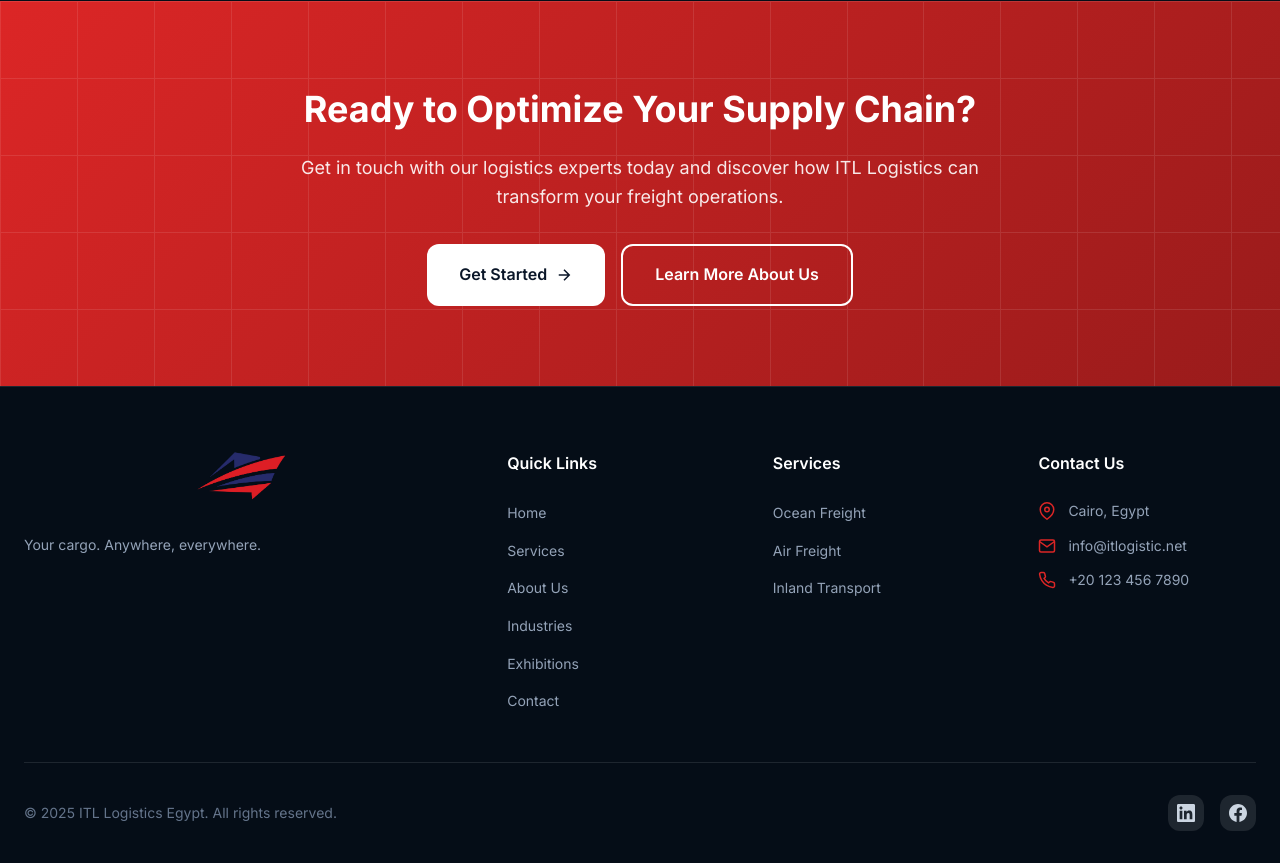
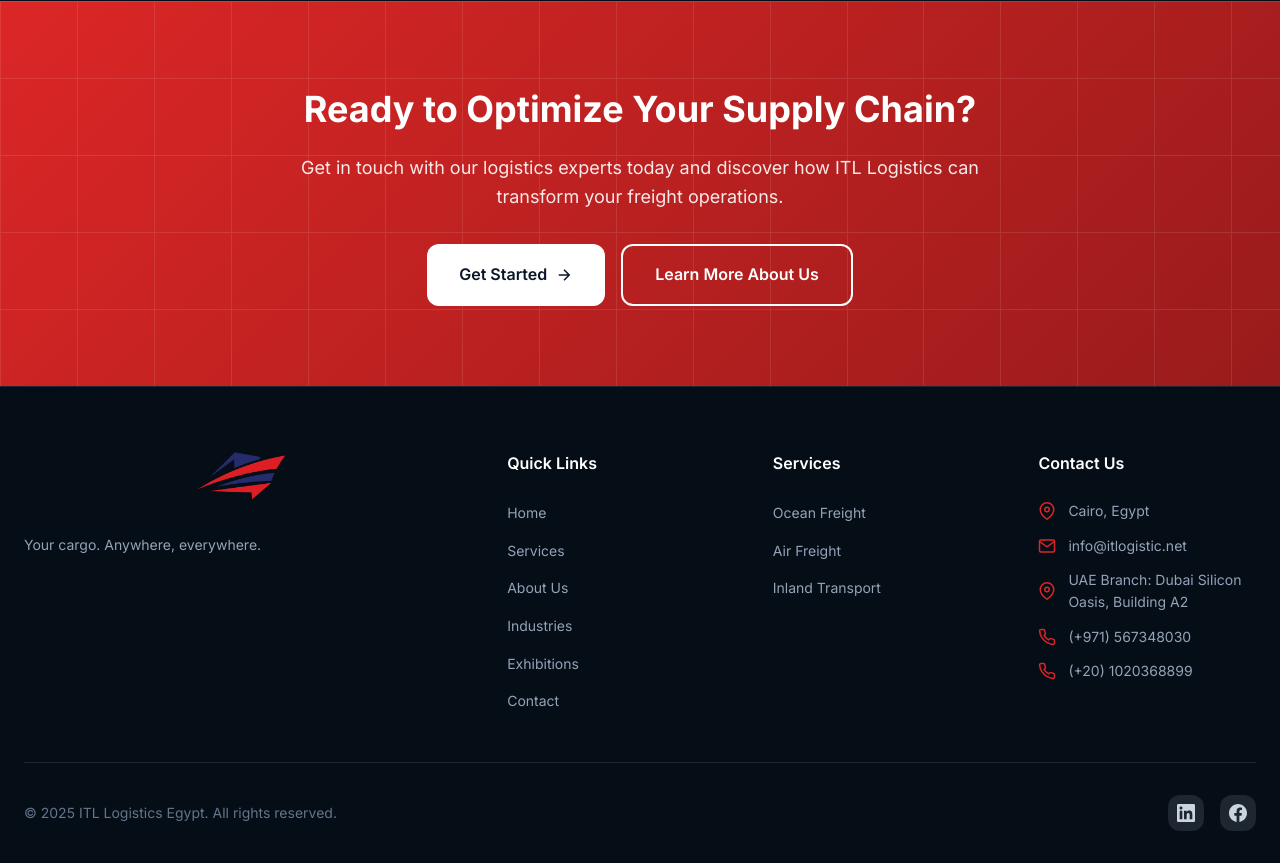
Before and after one commit to moniem2020/ITL-Logistics-Website, a Next.js app: page / in a window 1280 px wide. Shown: the part 3627-4490 px from the top of the page. Built offline with nearby package versions, Linux system fonts and the light colour scheme.

Commit message:
Add UAE branch location and phone numbers for UAE and Egypt

```diff
--- a/src/components/Footer.jsx
+++ b/src/components/Footer.jsx
@@ -54,9 +54,22 @@ export default function Footer() {
                             </li>
                             <li>
                                 <svg viewBox="0 0 24 24" fill="none" stroke="currentColor" strokeWidth="2">
+                                    <path d="M21 10c0 7-9 13-9 13s-9-6-9-13a9 9 0 0118 0z" />
+                                    <circle cx="12" cy="10" r="3" />
+                                </svg>
+                                <span>UAE Branch: Dubai Silicon Oasis, Building A2</span>
+                            </li>
+                            <li>
+                                <svg viewBox="0 0 24 24" fill="none" stroke="currentColor" strokeWidth="2">
                                     <path d="M22 16.92v3a2 2 0 01-2.18 2 19.79 19.79 0 01-8.63-3.07 19.5 19.5 0 01-6-6 19.79 19.79 0 01-3.07-8.67A2 2 0 014.11 2h3a2 2 0 012 1.72 12.84 12.84 0 00.7 2.81 2 2 0 01-.45 2.11L8.09 9.91a16 16 0 006 6l1.27-1.27a2 2 0 012.11-.45 12.84 12.84 0 002.81.7A2 2 0 0122 16.92z" />
                                 </svg>
-                                <span>+20 123 456 7890</span>
+                                <span>(+971) 567348030</span>
+                            </li>
+                            <li>
+                                <svg viewBox="0 0 24 24" fill="none" stroke="currentColor" strokeWidth="2">
+                                    <path d="M22 16.92v3a2 2 0 01-2.18 2 19.79 19.79 0 01-8.63-3.07 19.5 19.5 0 01-6-6 19.79 19.79 0 01-3.07-8.67A2 2 0 014.11 2h3a2 2 0 012 1.72 12.84 12.84 0 00.7 2.81 2 2 0 01-.45 2.11L8.09 9.91a16 16 0 006 6l1.27-1.27a2 2 0 012.11-.45 12.84 12.84 0 002.81.7A2 2 0 0122 16.92z" />
+                                </svg>
+                                <span>(+20) 1020368899</span>
                             </li>
                         </ul>
                     </div>
```
